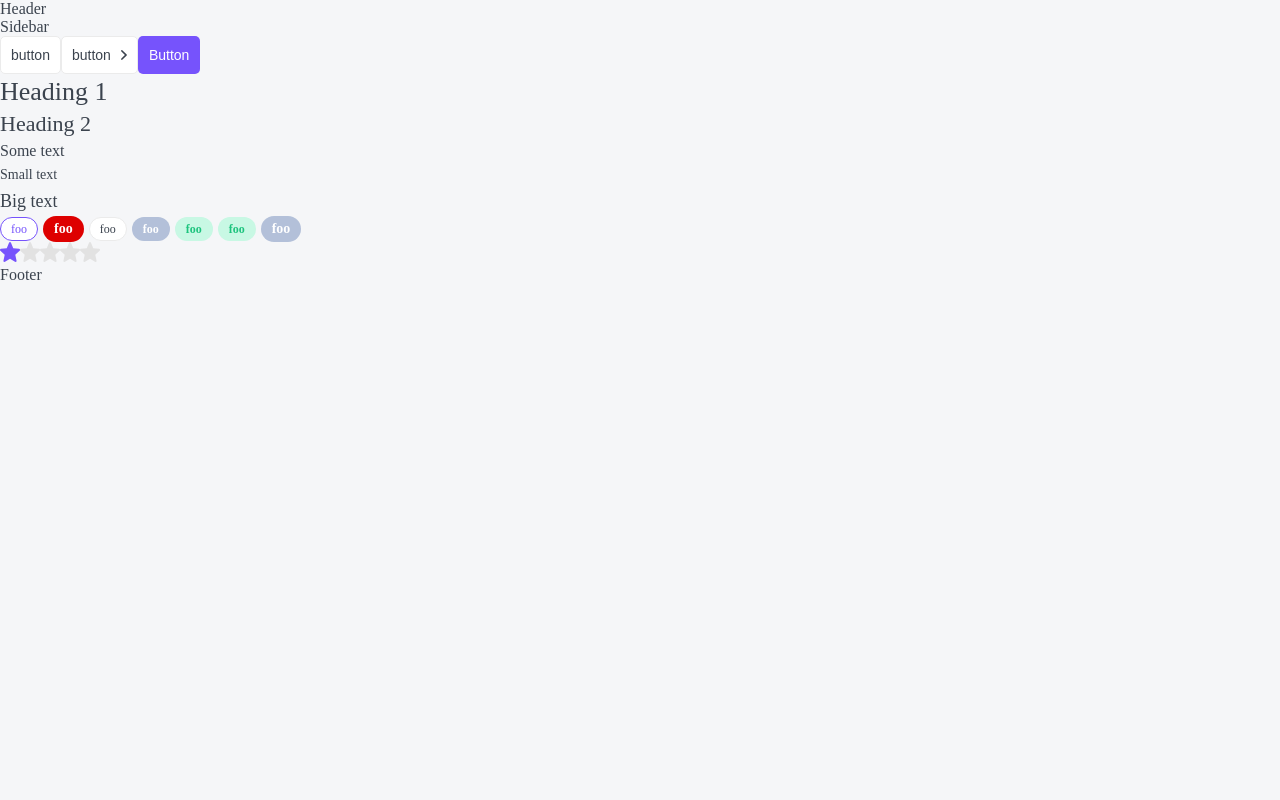
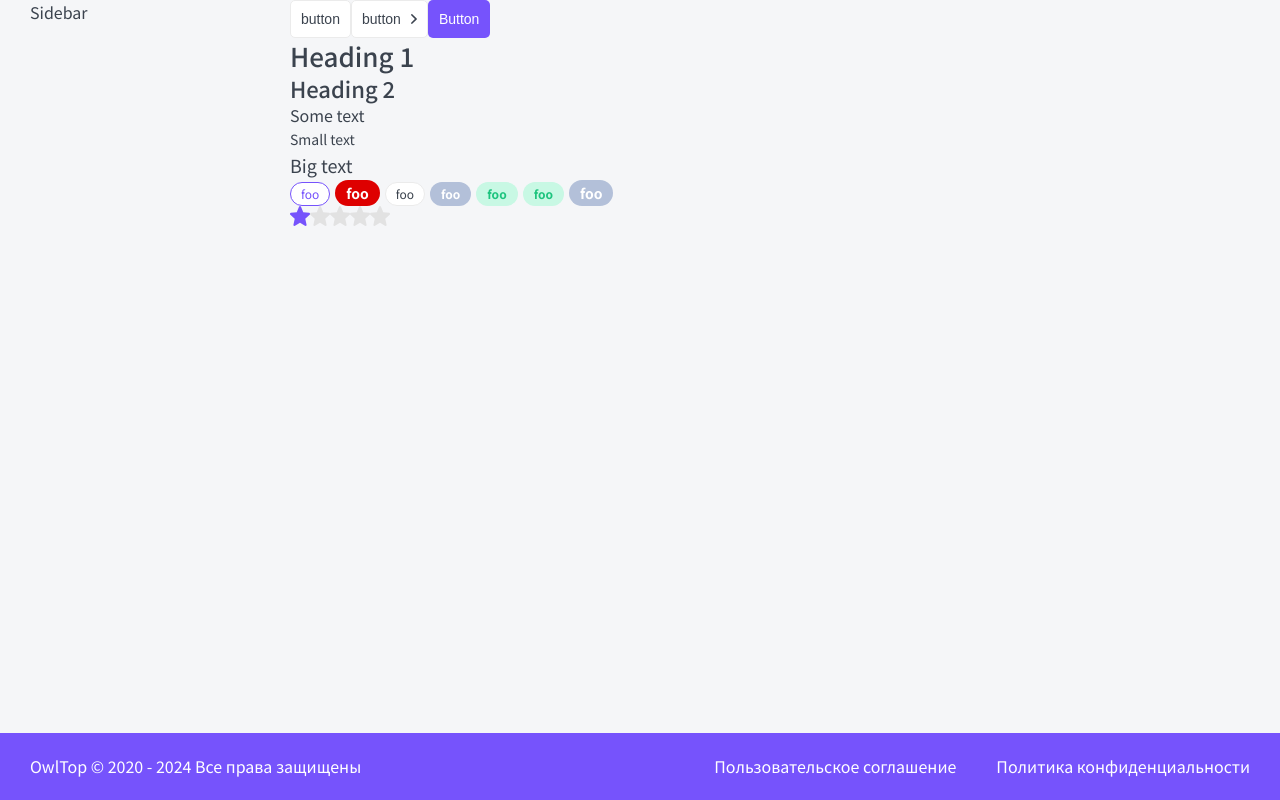
Before and after one commit to LikeKugi/react-next, a Next.js app in the folder ps-next/: page / in a window 1280 px wide. Built offline with nearby package versions, Linux system fonts and the light colour scheme.

Commit message:
feat: add footer layout

```diff
--- a/ps-next/package.json
+++ b/ps-next/package.json
@@ -11,6 +11,7 @@
   },
   "dependencies": {
     "clsx": "^2.1.0",
+    "date-fns": "^3.3.1",
     "next": "14.1.0",
     "react": "^18",
     "react-dom": "^18"
--- a/ps-next/src/layout/Footer/Footer.module.scss
+++ b/ps-next/src/layout/Footer/Footer.module.scss
@@ -0,0 +1,27 @@
+@mixin _768 {
+  @media screen and (max-width: 768px) {
+    @content;
+  }
+}
+
+.Footer {
+  padding: 25px 30px;
+  display: grid;
+  gap: 10px 40px;
+  grid-template-columns: 1fr auto auto;
+  font-size: 16px;
+  line-height: 105%;
+  background-color: var(--color-main);
+  color: var(--color-white-50);
+
+  @include _768 {
+    grid-template-columns: 1fr;
+    grid-template-rows: auto auto auto;
+  }
+
+  &__link {
+    &:hover {
+      color: var(--color-gray-200);
+    }
+  }
+}
--- a/ps-next/src/layout/Footer/Footer.tsx
+++ b/ps-next/src/layout/Footer/Footer.tsx
@@ -1,11 +1,17 @@
 import { FC, JSX } from 'react';
 import { IFooterProps } from '@/layout/Footer/Footer.types';
+import { clsx } from 'clsx';
+import styles from './Footer.module.scss'
+import {format} from 'date-fns';
+import Link from 'next/link';
 
-const Footer: FC<IFooterProps> = ({children, ...other}): JSX.Element => {
+const Footer: FC<IFooterProps> = ({children,className , ...other}): JSX.Element => {
   return (
-    <div {...other}>
-      Footer
-    </div>
+    <footer className={clsx(className, styles.Footer)} {...other}>
+      <Link className={styles.Footer__link} href={'/'} target={'_blank'}>OwlTop © 2020 - {format(new Date(), 'yyyy')} Все права защищены</Link>
+      <Link className={styles.Footer__link} href={'/'} target={'_blank'}>Пользовательское соглашение</Link>
+      <Link className={styles.Footer__link} href={'/'} target={'_blank'}>Политика конфиденциальности</Link>
+    </footer>
   );
 };
 export default Footer;
--- a/ps-next/src/layout/Layout/Layout.module.scss
+++ b/ps-next/src/layout/Layout/Layout.module.scss
@@ -0,0 +1,54 @@
+@mixin _768 {
+  @media screen and (max-width: 768px) {
+    @content;
+  }
+}
+
+.Layout {
+
+  min-height: 100vh;
+
+  display: grid;
+
+  gap: 0 30px;
+
+  grid-template-columns: auto 230px minmax(320px, 1200px) auto;
+  grid-template-rows: auto 1fr auto;
+  grid-template-areas:
+          ". header header ."
+          ". sidebar body ."
+          "footer footer footer footer";
+
+  @include _768 {
+    grid-template-columns: minmax(320px, 1fr);
+    grid-template-areas:
+            "header"
+            "body"
+            "footer";
+  }
+
+  &__header {
+    grid-area: header;
+    display: none;
+
+    @include _768 {
+      display: block;
+    }
+  }
+
+  &__sidebar {
+    grid-area: sidebar;
+
+    @include _768 {
+      display: none;
+    }
+  }
+
+  &__body {
+    grid-area: body;
+  }
+
+  &__footer {
+    grid-area: footer;
+  }
+}
--- a/ps-next/src/layout/Layout/Layout.tsx
+++ b/ps-next/src/layout/Layout/Layout.tsx
@@ -3,19 +3,21 @@ import { ILayoutProps } from '@/layout/Layout/Layout.types';
 import Sidebar from '@/layout/Sidebar/Sidebar';
 import Header from '@/layout/Header/Header';
 import Footer from '@/layout/Footer/Footer';
+import styles from './Layout.module.scss'
+import { Noto_Sans_KR } from "next/font/google";
 
-const Layout: FC<ILayoutProps> = ({children}): JSX.Element => {
+const font = Noto_Sans_KR({ subsets: ["latin"] });
+
+const Layout: FC<ILayoutProps> = ({ children }): JSX.Element => {
   return (
-    <>
-      <Header />
-      <div>
-        <Sidebar />
-        <div>
-          {children}
-        </div>
+    <div className={`${styles.Layout} ${font.className}`}>
+      <Header className={styles.Layout__header}/>
+      <Sidebar className={styles.Layout__sidebar}/>
+      <div className={styles.Layout__body}>
+        {children}
       </div>
-      <Footer />
-    </>
+      <Footer className={styles.Layout__footer}/>
+    </div>
   );
 };
 export default Layout;
```
Also changed, not shown: 1 other file (tests, documents, lock files or other folders).
